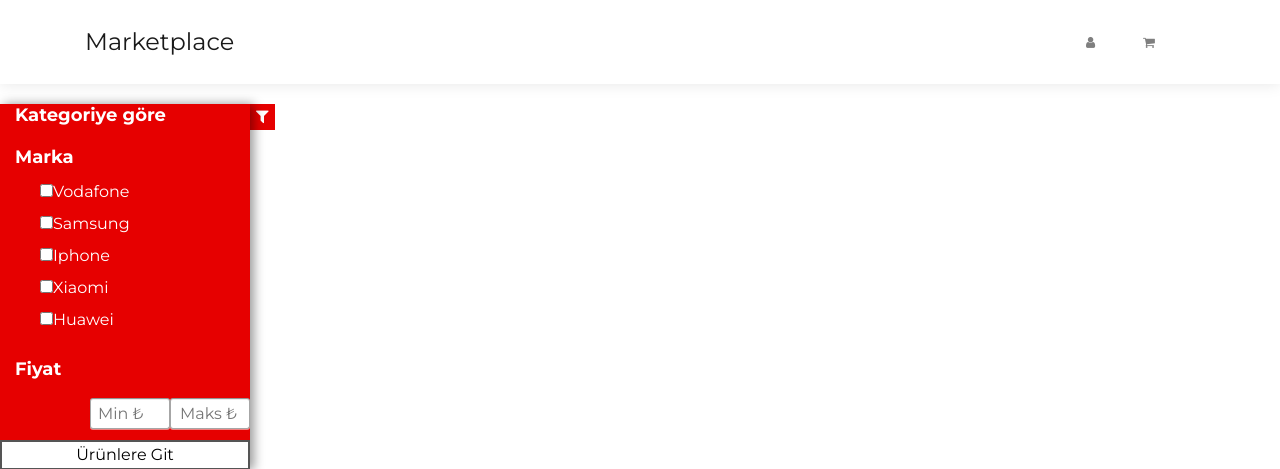
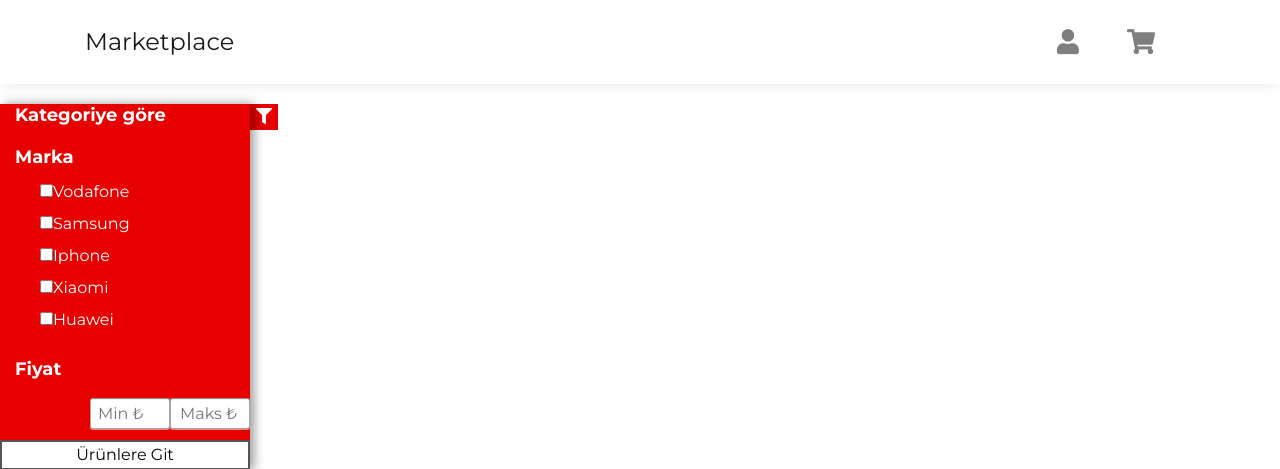
Before and after one commit to Medinaaz/Vodafone-Payment, a Django app: page /en/listing/1 in a window 1280 px wide. Shown: the top 469 px of the page. Run offline with Django 3.2, Linux system fonts and the light colour scheme; data comes from the database, SQL or seed files in the repository; data that the repository does not hold is empty; some libraries are stand-ins or nearby versions.

Commit message:
remove additional font-awesome reference

```diff
--- a/listing/templates/listing/product_list.html
+++ b/listing/templates/listing/product_list.html
@@ -1,6 +1,5 @@
 {% extends "base.html" %} {% load static %} {% block title %}Listing{% endblock %} {% block content %} {% load i18n static humanize thumbnail %}
 <link rel="stylesheet" href="{% static 'listing/index-style.css' %}">
-<link rel="stylesheet" href="https://cdnjs.cloudflare.com/ajax/libs/font-awesome/4.7.0/css/font-awesome.min.css">
 
 <section class="listing-section">
     <button class="filter-button" onclick="filterFunction()"><i class="fa fa-filter"></i></button>
```
